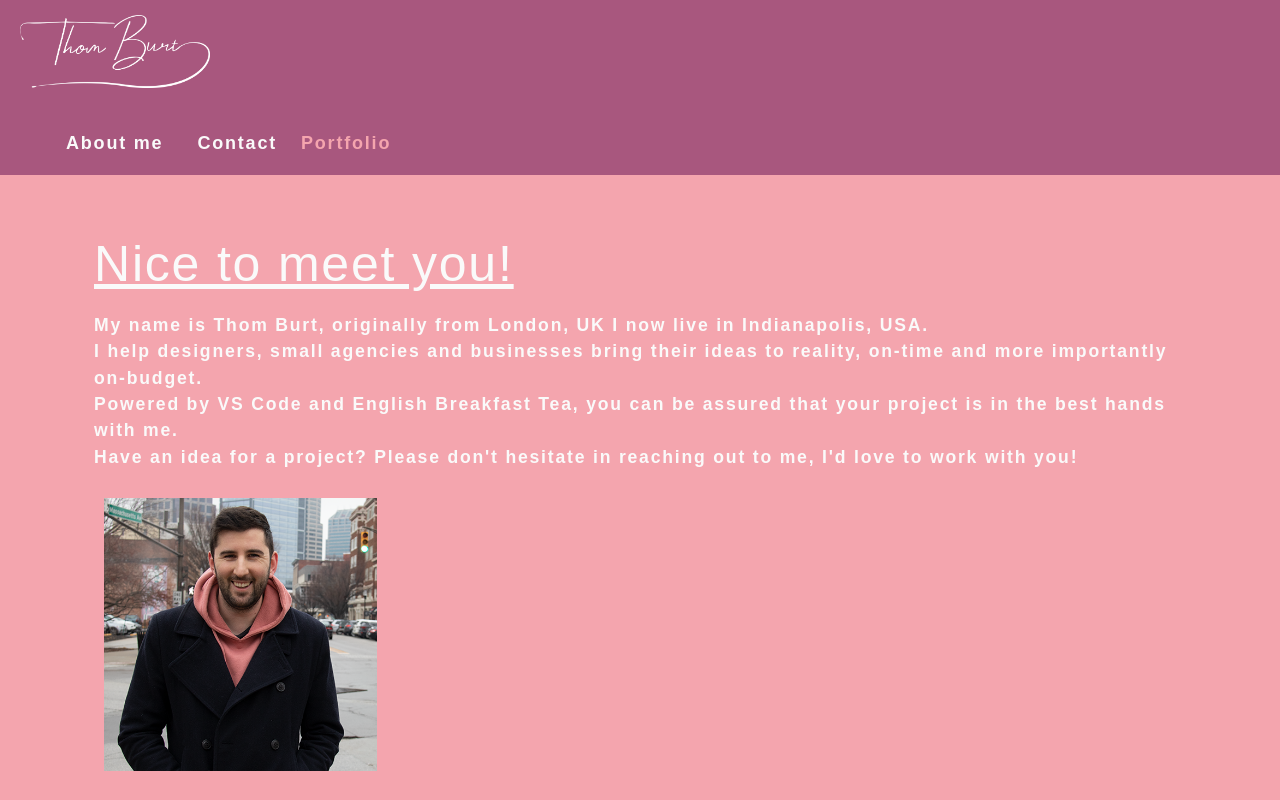
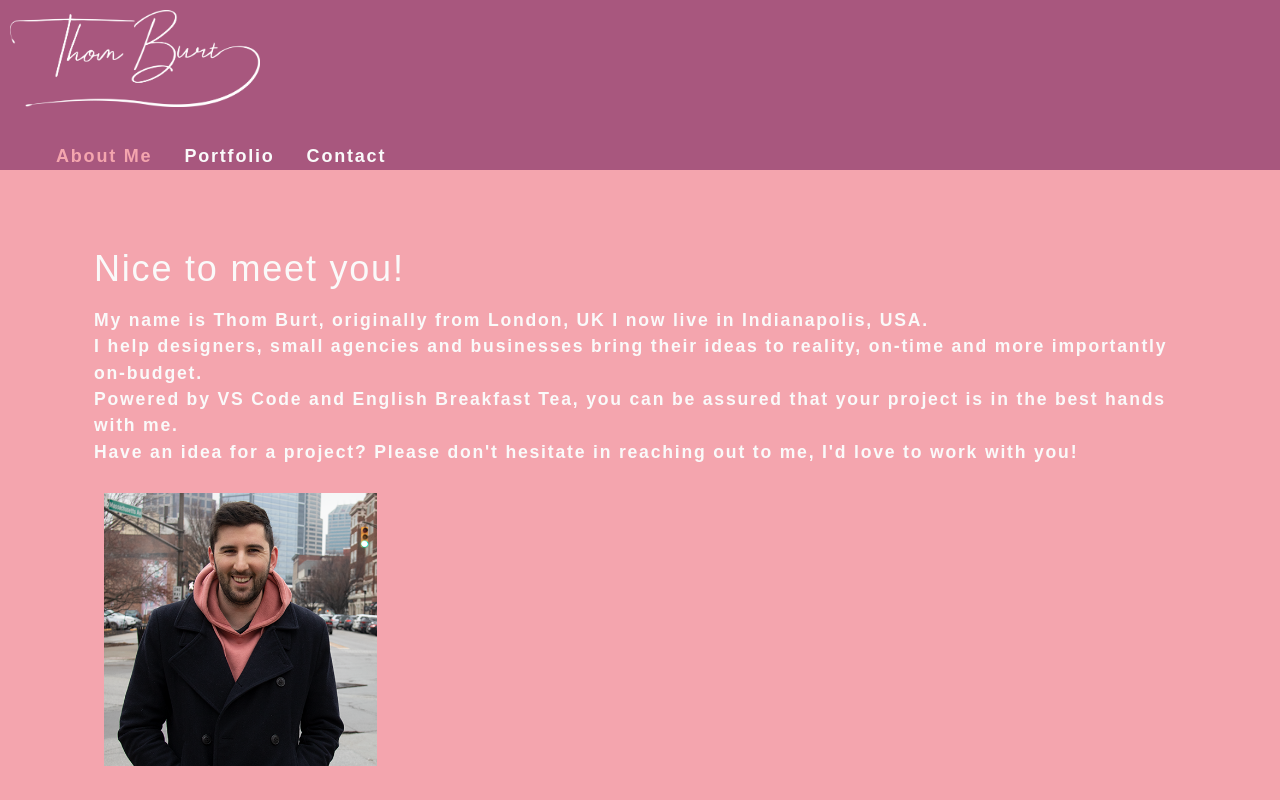
Before and after one commit to ThomBurt/20-REACT-PORTFOLIO-TB, a React (Create React App) app: page / in a window 1280 px wide. Shown: the top 800 px of the page. Built offline with nearby package versions, Linux system fonts and the light colour scheme.

Commit message:
navbar edits

```diff
--- a/src/App.js
+++ b/src/App.js
@@ -1,43 +1,42 @@
-import React, { useState } from 'react';
-import Nav from './components/Nav';
-import About from './components/About';
-import ContactForm from './components/Contact';
-import Portfolio from './components/Portfolio/Portfolio';
-import Footer from './components/Footer';
+import "./index.css";
+import React, { useState } from "react";
+import Header from "./components/Header";
+import Footer from "./components/Footer";
+import About from "./components/About";
+//import Portfolio from "./components/Portfolio";
+import Contact from "./components/Contact";
+
 
 function App() {
-  const [categories] = useState([
+	const [currentTab, setCurrentTab] = useState("about");
 
-    { name: 'portfolio', description: 'portfolio of my work' },
-  ]);
+	// This function checks to see which tab is selected and then generates the appropriate tab.
+	const tab = () => {
+		switch (currentTab) {
+			case "about":
+				return <About />;
+			// case "portfolio":
+			// 	return <Portfolio />;
+			case "contact":
+				return <Contact />;
+			default:
+				return null;
+		}
+	};
 
-  const [currentCategory, setCurrentCategory] = useState(categories[0]);
-
-  const [contactSelected, setContactSelected] = useState(false);
-
-  return (
-    <div>
-      <Nav
-        categories={categories}
-        setCurrentCategory={setCurrentCategory}
-        currentCategory={currentCategory}
-        contactSelected={contactSelected}
-        setContactSelected={setContactSelected}
-      ></Nav>
-      <main>
-        {!contactSelected ? (
-          <>
-            <About></About>
-            <Portfolio></Portfolio>
-          </>
-        ) : (
-            <ContactForm></ContactForm>
-
-          )}
-      </main>
-      <Footer></Footer>
-    </div>
-  );
+	return (
+		<div>
+			<div className="mobile-header">
+				<Header currentTab={currentTab} setCurrentTab={setCurrentTab}></Header>
+			</div>
+			<div>
+				<main>{tab()}</main>
+			</div>
+			<div>
+				<Footer></Footer>
+			</div>
+		</div>
+	);
 }
 
 export default App;
--- a/src/components/About/index.js
+++ b/src/components/About/index.js
@@ -4,12 +4,11 @@ import thomImage from '../../assets/images/thom.png';
 // import { faYoutube, faGithub, faLinkedin } from "@fortawesome/free-brands-svg-icons";
 import "../Footer/footer.css"
 import "./about.css"
-// import coverImage from '../../assets/cover/cover-image.jpg';
+
 function About() {
   return (
     <section className="my-1 ">
       <h1 id="about">Nice to meet you!</h1>
-      {/* <img src={coverImage} className="my-2" style={{ width: "100%" }} alt="cover" /> */}
       <div className="my-2">
         <p>
         My name is Thom Burt, originally from London, UK I now live in Indianapolis, USA. <br></br>
--- a/src/components/Header/index.js
+++ b/src/components/Header/index.js
@@ -1,18 +1,23 @@
 import React from "react";
-// import {ReactComponent as Logo} from '../../assets/images/tb-black.png'
-import'./header.css';
+import Nav from "../Nav";
+import thomLogo from '../../assets/images/tb-white.png';
 
-const Header = () => {
-    return(
-        <nav>
-            <div className="div-header">
-                <div className="div-logo">
-                   <h1>HELLO</h1>>
-                </div>
-            </div>
-        </nav>
-    )
+function Header(props) {
+	const { currentTab, setCurrentTab } = props;
+
+	return (
+		<header>
+			<div>
+            <img src={thomLogo} className="my-2" style={{ width: "250px", margin: "10px" }} alt="tb-logo" />
+			</div>
+			<div>
+				<Nav
+					currentTab={currentTab}
+					setCurrentTab={setCurrentTab}
+				></Nav>
+			</div>
+		</header>
+	);
 }
 
-
 export default Header;
--- a/src/components/Nav/index.js
+++ b/src/components/Nav/index.js
@@ -1,58 +1,24 @@
-import React, { useEffect } from 'react';
-import { capitalizeFirstLetter } from '../../utils/helpers';
-import logoImage from '../../assets/images/tb-white.png';
 
-function Nav(props) {
-  const {
-    categories = [],
-    setCurrentCategory,
-    contactSelected,
-    currentCategory,
-    setContactSelected,
-  } = props;
+import React from "react";
 
-  useEffect(() => {
-    document.title = capitalizeFirstLetter(currentCategory.name);
-  }, [currentCategory]);
+function Navigation(props) {
+	const { currentTab, setCurrentTab } = props;
 
 	return (
-    <header className="flex-row px-1">
-      <h2>
-        <a data-testid="link" href="/">
-          <img src={logoImage} className="my-2" style={{ width: "15%", margin: "10px" }} alt="tb-logo" />
-        </a>
-      </h2>
 		<nav>
-        <ul className="flex-row">
-          <li className="mx-2">
-            <a data-testid="about" href="#about" onClick={() => setContactSelected(false)}>
-              About me
-            </a>
+			<ul className="flex-row mobile-view">
+				<li className={currentTab === "about" ? "mx-2 navActive" : "mx-2"}>
+					<span onClick={() => setCurrentTab("about")}>About Me</span>
 				</li>
-          <li className={`mx-2 ${contactSelected && 'navActive'}`}>
-            <span onClick={() => setContactSelected(true)}>Contact</span>
+				<li className={currentTab === "portfolio" ? "mx-2 navActive" : "mx-2"}>
+					<span onClick={() => setCurrentTab("portfolio")}>Portfolio</span>
 				</li>
-          {categories.map((category) => (
-            <li
-              className={`mx-1 ${
-                currentCategory.name === category.name && !contactSelected && 'navActive'
-                }`}
-              key={category.name}
-            >
-              <span
-                onClick={() => {
-                  setCurrentCategory(category);
-                  setContactSelected(false);
-                }}
-              >
-                {capitalizeFirstLetter(category.name)}
-              </span>
+				<li className={currentTab === "contact" ? "mx-2 navActive" : "mx-2"}>
+					<span onClick={() => setCurrentTab("contact")}>Contact</span>
 				</li>
-          ))}
 			</ul>
 		</nav>
-    </header>
 	);
 }
 
-export default Nav;
+export default Navigation;
```
Also changed, not shown: src/components/Modal/index.js (added, +23 -0 lines), src/components/Portfolio/Portfolio.js (renamed from src/components/Portfolio/Portfolio.jsx). Lines whose indentation alone changed are shown as unchanged.
